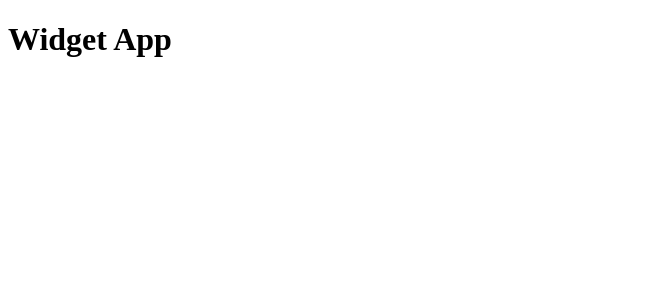
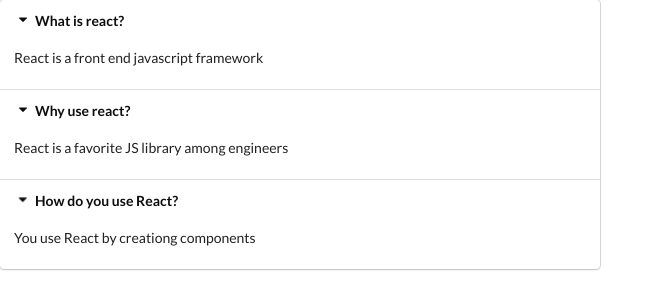
Before and after one commit to kanilturgut/some-reacts, a React (Create React App) app in the folder widgets/: page / in a window 1280 px wide. Shown: the top 308 px of the page, without its empty margins (0-664 px from the left). Built offline with nearby package versions, Linux system fonts and the light colour scheme.

Commit message:
items added

```diff
--- a/widgets/public/index.html
+++ b/widgets/public/index.html
@@ -15,6 +15,7 @@
       user's mobile device or desktop. See https://developers.google.com/web/fundamentals/web-app-manifest/
     -->
     <link rel="manifest" href="%PUBLIC_URL%/manifest.json" />
+    <link rel="stylesheet" href="https://cdnjs.cloudflare.com/ajax/libs/semantic-ui/2.4.1/semantic.min.css" />
     <!--
       Notice the use of %PUBLIC_URL% in the tags above.
       It will be replaced with the URL of the `public` folder during the build.
--- /dev/null
+++ b/widgets/src/components/Accordion.js
@@ -0,0 +1,21 @@
+import React from "react";
+
+const Accordion = ({ items }) => {
+  const renderedItems = items.map((item) => {
+    return (
+      <React.Fragment key={item.title}>
+        <div className="title active">
+          <i className="dropdown icon"></i>
+          {item.title}
+        </div>
+        <div className="content active">
+          <p>{item.content}</p>
+        </div>
+      </React.Fragment>
+    );
+  });
+
+  return <div className="ui styled accordion">{renderedItems}</div>;
+};
+
+export default Accordion;
--- a/widgets/src/components/App.js
+++ b/widgets/src/components/App.js
@@ -1,8 +1,28 @@
 import React from "react";
+import Accordion from "./Accordion";
+
+const items = [
+  {
+    title: "What is react?",
+    content: "React is a front end javascript framework",
+  },
+  {
+    title: "Why use react?",
+    content: "React is a favorite JS library among engineers",
+  },
+  {
+    title: "How do you use React?",
+    content: "You use React by creationg components",
+  },
+];
 
 class App extends React.Component {
   render() {
-    return <h1>Widget App</h1>;
+    return (
+      <div>
+        <Accordion items={items} />
+      </div>
+    );
   }
 }
 
```
Also changed, not shown: 1 other file (tests, documents, lock files or other folders).
